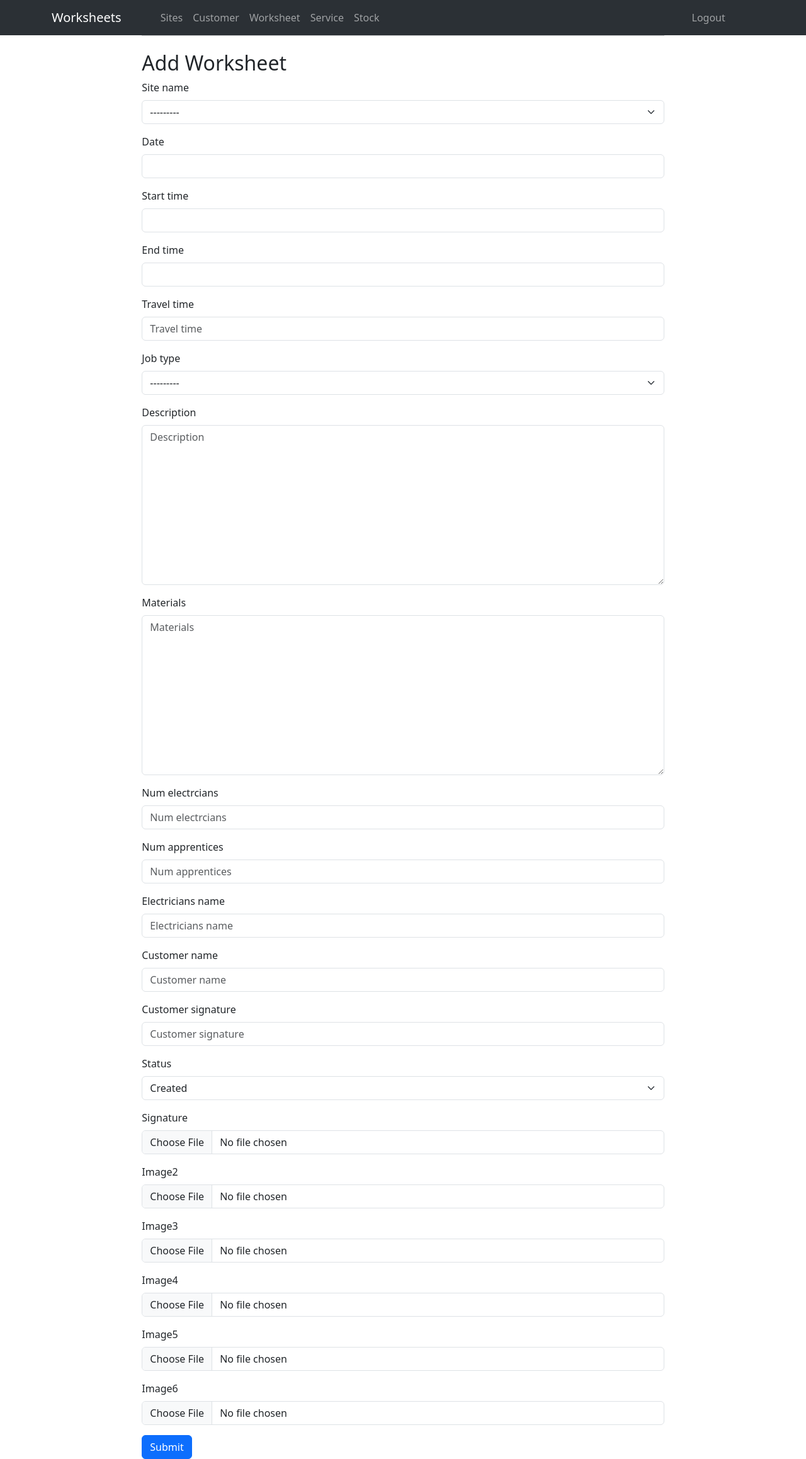
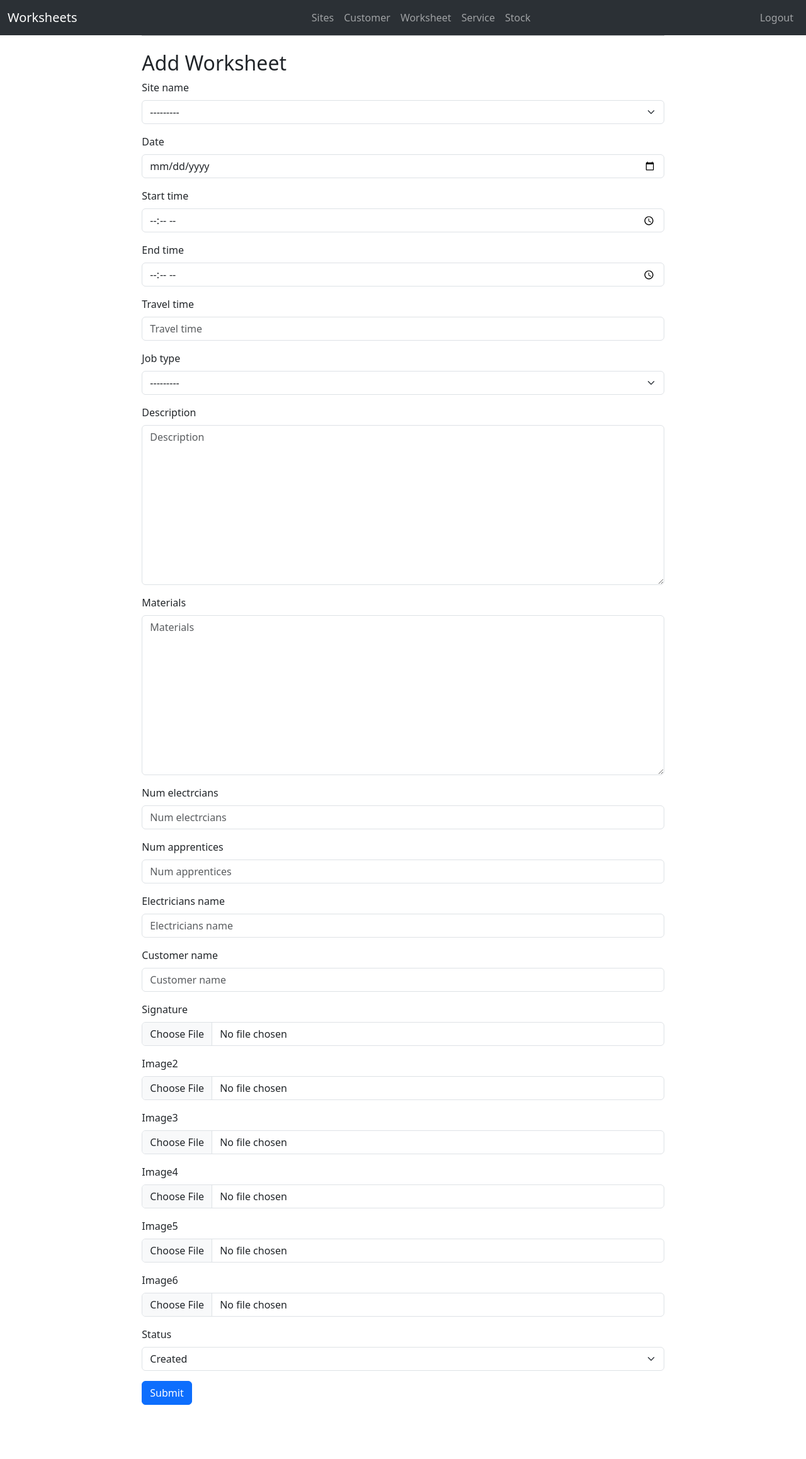
Before and after one commit to SlashD9/WorkApp, a Django app: page /worksheet/add_worksheet/ in a window 1280 px wide. Shown: the whole page at 63% size. After the commit the page ends 2231 px from the top, so only its background shows below. Run offline with Django 5.2, Linux system fonts and the light colour scheme; a user stored in the database is signed in; data comes from the database, SQL or seed files in the repository; both versions use the stored data as it was before the commit; some libraries are stand-ins or nearby versions.

Commit message:
added date and time input,  moved navbar

```diff
--- a/workapp/workapp/settings.py
+++ b/workapp/workapp/settings.py
@@ -9,7 +9,7 @@ https://docs.djangoproject.com/en/5.2/topics/settings/
 For the full list of settings and their values, see
 https://docs.djangoproject.com/en/5.2/ref/settings/
 """
-
+import os
 from pathlib import Path
 
 # Build paths inside the project like this: BASE_DIR / 'subdir'.
@@ -40,6 +40,7 @@ INSTALLED_APPS = [
     'django.contrib.messages',
     'django.contrib.staticfiles',
     'workforms',
+    "bootstrap_datepicker_plus",
 ]
 
 MIDDLEWARE = [
@@ -127,3 +128,5 @@ DEFAULT_AUTO_FIELD = 'django.db.models.BigAutoField'
 LOGIN_REDIRECT_URL='/'
 
 LOGOUT_REDIRECT_URL = '/accounts/logout/'
+
+STATIC_ROOT = os.path.join(BASE_DIR, "static")
--- a/workapp/workforms/forms.py
+++ b/workapp/workforms/forms.py
@@ -19,7 +19,27 @@ class CustomerForm(forms.ModelForm):
 class WorksheetForm(forms.ModelForm):
     class Meta :
         model = Worksheet
-        fields = ["site_name","date","start_time","end_time","travel_time","job_type","description","materials","num_electrcians","num_apprentices","electricians_name","customer_name","customer_signature","status","signature","image2","image3","image4","image5","image5","image6"]
+        fields = ["site_name","date","start_time","end_time","travel_time","job_type","description","materials","num_electrcians","num_apprentices","electricians_name","customer_name","signature","image2","image3","image4","image5","image5","image6","status"]
+
+    start_time = forms.TimeField(
+        widget=forms.TimeInput(attrs={
+            'type':'time',
+        }
+        ))
+
+    end_time = forms.TimeField(
+        widget=forms.TimeInput(attrs={
+            'type': 'time',
+            }
+            ))
+
+    date = forms.DateTimeField(
+        widget=forms.DateInput(
+            attrs={
+                'class': 'form-control',
+                'type': 'date',
+            }
+        ))
 
 #Service Form
 #Requires fields to be added
@@ -27,6 +47,19 @@ class ServiceForm(forms.ModelForm):
     class Meta :
         model = Service
         fields = ["site_name","date","location","door_Code","installation_type","controller_type","controller_condition","selector_type","selector_other","door_type","door_condition","arm_type","arm_condition","roller_condition","battery_condition","internal_activation","internal_activation_condition","external_activation","external_activation_condition","safety_sensor","safety_sensor_condition","open_speed","close_speed","hold_open","hours","cycles","notes","image1","image2","image3","image4","image5","image6","status"]
+        widgets = forms.TextInput(attrs={
+            'class': 'form-control'
+        }),
+        intial='Name',
+
+    date = forms.DateTimeField(
+        widget=forms.DateInput(
+            attrs={
+                'class': 'form-control',
+                'type': 'date',
+            }
+        ))
+
 
 class StockForm(forms.ModelForm):
     class Meta :
--- a/workapp/workforms/models.py
+++ b/workapp/workforms/models.py
@@ -38,8 +38,6 @@ class Worksheet(models.Model):
     num_apprentices = models.IntegerField()
     electricians_name = models.CharField(max_length=30)
     customer_name = models.CharField(max_length=50)
-    customer_signature = models.CharField(max_length=50)
-    status = models.CharField(max_length=50, choices=Choices.STATUS, default="Created")
 #required addition; capture signatures as images
     signature = models.ImageField(blank=True)
 #required addition; upload images and name with site + date + number++
@@ -48,6 +46,7 @@ class Worksheet(models.Model):
     image4 = models.ImageField(blank=True)
     image5 = models.ImageField(blank=True)
     image6 = models.ImageField(blank=True)
+    status = models.CharField(max_length=50, choices=Choices.STATUS, default="Created")
 
 
 class Service(models.Model):
@@ -79,7 +78,7 @@ class Service(models.Model):
     cycles = models.IntegerField()
     notes = models.TextField(blank=True)
 #required addition; upload images and name with site + date + number++
-    image1 = models.ImageField()
+    image1 = models.ImageField(blank=True)
     image2 = models.ImageField(blank=True)
     image3 = models.ImageField(blank=True)
     image4 = models.ImageField(blank=True)
--- a/workapp/workforms/templates/add_worksheet.html
+++ b/workapp/workforms/templates/add_worksheet.html
@@ -1,5 +1,4 @@
-{% extends 'base.html' %}
-
+{% extends 'base.html' %}=
 {% block content %}
 <h2>Add Worksheet</h2>
   {% load django_bootstrap5 %}
--- a/workapp/workforms/templates/base.html
+++ b/workapp/workforms/templates/base.html
@@ -5,18 +5,20 @@
     <meta name="viewport" content="width=device-width, initial-scale=1">
     <title>Bootstrap demo</title>
     <link href="https://cdn.jsdelivr.net/npm/bootstrap@5.3.7/dist/css/bootstrap.min.css" rel="stylesheet" integrity="sha384-LN+7fdVzj6u52u30Kp6M/trliBMCMKTyK833zpbD+pXdCLuTusPj697FH4R/5mcr" crossorigin="anonymous">
+
   </head>
   <body>
     <nav class="navbar bg-dark navbar-expand-lg bg-body-tertiary" data-bs-theme="dark">
-      <div class="container">
+      <div class="container-fluid">
         <a class="navbar-brand" href="/sites/">Worksheets</a>
+        {% if user.is_authenticated %}
         <button class="navbar-toggler" type="button" data-bs-toggle="collapse" data-bs-target="#navbarSupportedContent" aria-controls="navbarSupportedContent" aria-expanded="false" aria-label="Toggle navigation">
         <span class="navbar-toggler-icon"></span>
         </button>
 
         <div class="collapse navbar-collapse" id="navbarSupportedContent">
           <ul class="navbar-nav mb-2 mb-xl-0 mx-auto ">
-            {% if user.is_authenticated %}
+
             <li class="nav-item">
               <a class="nav-link" href="/sites/">Sites</a>
             </li>
@@ -32,16 +34,15 @@
             <li class="nav-item">
               <a class="nav-link" href="/stock/">Stock</a>
             </li>
-            <li class="nav-item" style="padding-inline-start: 30rem;">
-            </li>
-            <li class="navbar-right">
+          </ul>
+          <ul class="nav navbar-nav navbar-right">
+            <li class="nav-item">
               <form method="post" action="{% url 'accounts:logout' %}">
                 {% csrf_token %}
                 <button class="nav-link " type="submit">Logout</button>
               </form>
             </li>
             {% endif %}
-
           </ul>
         </div>
 
@@ -57,7 +58,6 @@
         </div>
       </div>
     </div>
-    <script src="https://cdn.jsdelivr.net/npm/bootstrap@5.2.3/dist/js/bootstrap.bundle.min.js"></script>
-    <script src="http://maxcdn.bootstrapcdn.com/bootstrap/3.3.1/js/bootstrap.min.js"></script>
   </body>
+  <script src="https://cdn.jsdelivr.net/npm/bootstrap@5.3.7/dist/js/bootstrap.bundle.min.js" integrity="sha384-ndDqU0Gzau9qJ1lfW4pNLlhNTkCfHzAVBReH9diLvGRem5+R9g2FzA8ZGN954O5Q" crossorigin="anonymous"></script>
 </html>
--- a/workapp/workforms/templates/service.html
+++ b/workapp/workforms/templates/service.html
@@ -27,8 +27,8 @@
       <td>{{ x.id }}</td>
       <td>{{ x.date }}</td>
       <td>{{ x.site_name  }}</td>
-      <td>{{ x.job_type }}</td>
-      <td>{{ x.description }}</td>
+      <td>{{ x.location }}</td>
+      <td>{{ x.door_Code }}</td>
       <td>{{ x.status }}</td>
       <td>
         <a class="btn btn-primary" href="/service/edit_service/{{ x.id }}" role="button">Edit</a>
--- a/workapp/workforms/templates/worksheet.html
+++ b/workapp/workforms/templates/worksheet.html
@@ -16,7 +16,6 @@
       <th scope="col">Date</th>
       <th scope="col">Site</th>
       <th scope="col">Job type</th>
-      <th scope="col">Description</th>
       <th scope="col">Status</th>
       <th scope="col">Action</th>
     </tr>
@@ -28,14 +27,14 @@
       <td>{{ x.date }}</td>
       <td>{{ x.site_name  }}</td>
       <td>{{ x.job_type }}</td>
-      <td>{{ x.description }}</td>
       <td>{{ x.status }}</td>
       <td>
         <a class="btn btn-primary" href="/worksheet/edit_worksheet/{{ x.id }}" role="button">Edit</a>
-        <a class="btn btn-danger" href="/customer/delete_worksheet/{{ x.id }}" role="button" onclick="return confirm('Are you sure you want to delete this Worksheet?');">Delete</button>
+        <a class="btn btn-danger" href="/worksheet/delete_worksheet/{{ x.id }}" role="button" onclick="return confirm('Are you sure you want to delete this Worksheet?');">Delete</button>
       </td>
     </tr>
     {% endfor %}
   </tbody>
 </table>
+
 {% endblock %}
--- a/workapp/workforms/views.py
+++ b/workapp/workforms/views.py
@@ -3,6 +3,7 @@ from django.contrib.auth import authenticate
 from django.contrib.auth.decorators import login_required
 from django.contrib.auth.views import LoginView
 from django.contrib.auth.models import User
+from django.forms.fields import DateTimeField
 from .models import Site, Customer, Worksheet, Service, Stock
 from .forms import SiteForm, StockForm, CustomerForm, WorksheetForm, ServiceForm
 
@@ -116,6 +117,7 @@ def add_worksheet(request):
         form = WorksheetForm()
         return render(request, "add_worksheet.html",{'form': form})
 
+
 @login_required
 def edit_worksheet(request, id):
     worksheet = Worksheet.objects.get(id=id)
```
Also changed, not shown: workapp/db.sqlite3, workapp/workforms/migrations/0010_alter_service_image1.py (added), workapp/workforms/migrations/0011_alter_service_date_alter_worksheet_date.py (added), workapp/workforms/migrations/0012_remove_worksheet_customer_signature.py (added), workapp/workforms/migrations/0013_alter_service_date_alter_worksheet_date.py (added).
